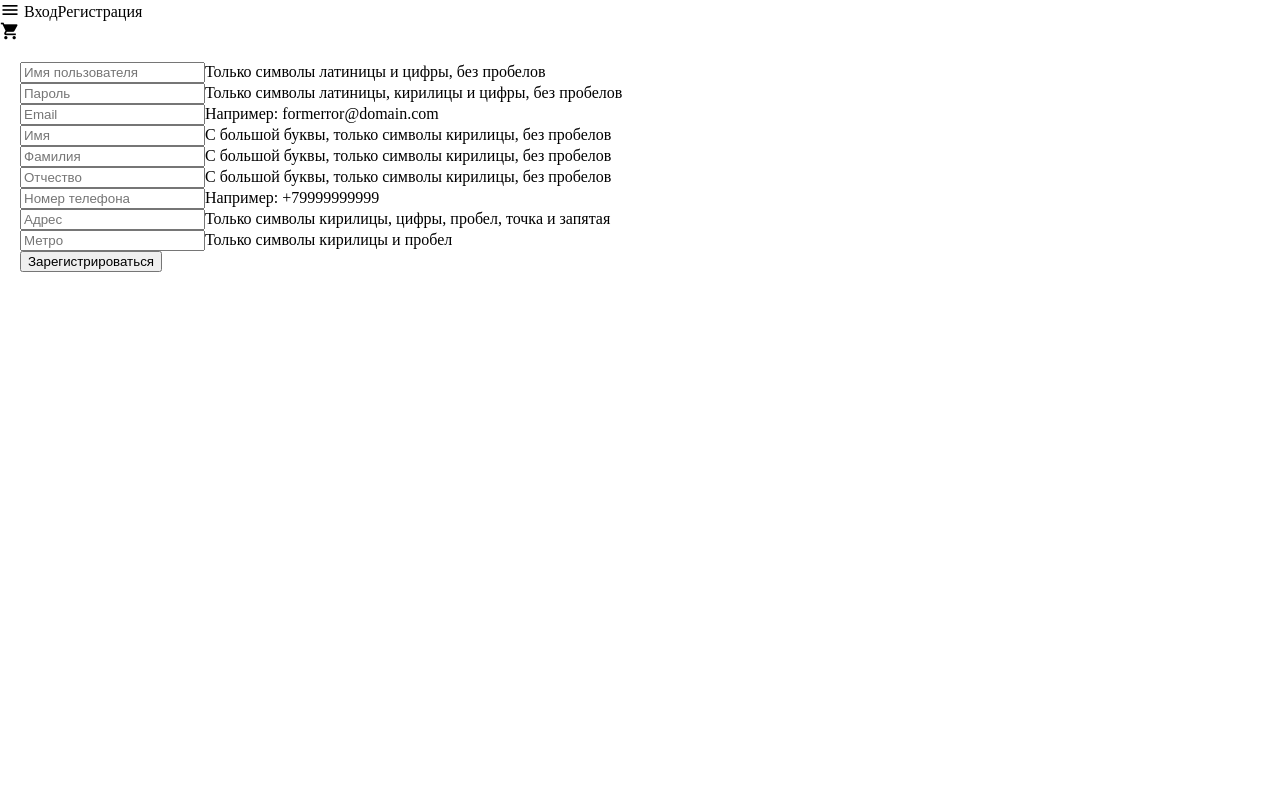
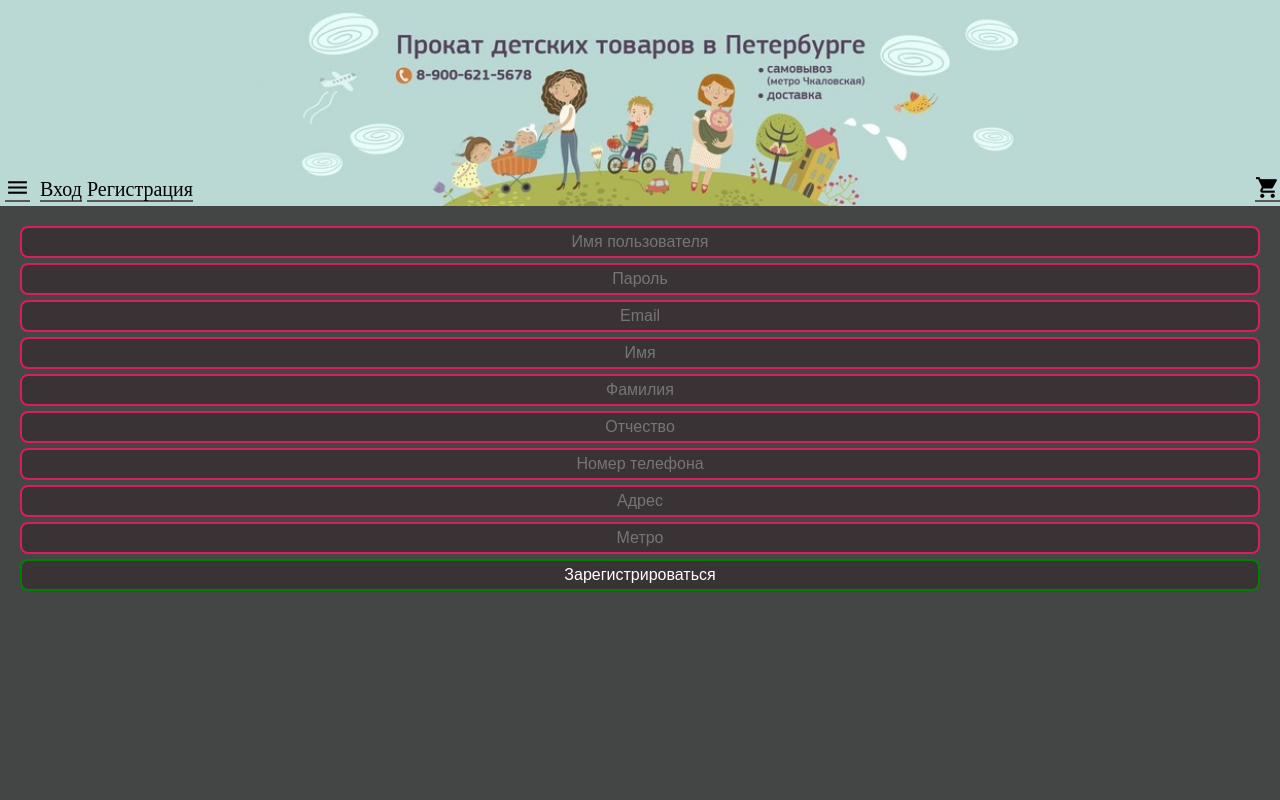
Before and after one commit to Slenderchat/detskayavsyachina, a PHP site: page /register in a window 1280 px wide. Run offline with PHP 8.4, Linux system fonts and the light colour scheme.

Commit message:
Переехал на новый хостинг, рестилизовал формы входа и регистрации исправил данные для входа в БД

```diff
--- a/login/dologin.php
+++ b/login/dologin.php
@@ -5,7 +5,7 @@
     }
     $username = $_POST['username'];
     $password = $_POST['password'];
-    $conn = new mysqli("localhost", "id6035521_detskayavsyachina", "detskayavsyachina", "id6035521_users");
+    $conn = new mysqli("a236477.mysql.mchost.ru", "a236477_1", "fwvm52cy9N5A", "a236477_1");
     $uname = $conn->query("SELECT username, email, password FROM credentails WHERE username='$username' OR email='$username'");
     $upass = $conn->query("SELECT password FROM credentails WHERE password='$password'");
     if($uname->num_rows == 1 && $upass->num_rows == 1){
--- a/novosti/index.php
+++ b/novosti/index.php
@@ -16,7 +16,7 @@
             <div class="content">
                 <?php
                 @$id = $_GET['id'];
-                $conn = new mysqli("localhost", "id6035521_detskayavsyachina", "detskayavsyachina", "id6035521_users");
+                $conn = new mysqli("a236477.mysql.mchost.ru", "a236477_1", "fwvm52cy9N5A", "a236477_1");
                 $conn->query("SET NAMES utf8");
                 $query = "SELECT * FROM news WHERE 1";
                 if(!empty($id)){
--- a/prodazha/tovar/index.php
+++ b/prodazha/tovar/index.php
@@ -1,7 +1,7 @@
 <?php
     @$id = $_GET['id'];
     if(!empty($id)) {
-        $conn = new mysqli("localhost", "id6035521_detskayavsyachina", "detskayavsyachina", "id6035521_users");
+        $conn = new mysqli("a236477.mysql.mchost.ru", "a236477_1", "fwvm52cy9N5A", "a236477_1");
         $conn->query("SET NAMES utf8");
         $query = "SELECT * FROM goods WHERE id = $id";
         $result = $conn->query($query)->fetch_assoc();
--- a/prodazha/updateTable.php
+++ b/prodazha/updateTable.php
@@ -2,7 +2,7 @@
     @$num = $_GET['num'];
     @$search = $_GET['search'];
     @$category = $_GET['category'];
-    $conn = new mysqli("localhost", "id6035521_detskayavsyachina", "detskayavsyachina", "id6035521_users");
+    $conn = new mysqli("a236477.mysql.mchost.ru", "a236477_1", "fwvm52cy9N5A", "a236477_1");
     $conn->query("SET NAMES utf8");
     $query = "SELECT id, name, description, price, thumb FROM goods WHERE 1";
     if($category == "Все"){
--- a/prokat/showCart.php
+++ b/prokat/showCart.php
@@ -2,7 +2,7 @@
     session_start();
     if(!empty($_SESSION['id'])) {
         $id = $_GET['id'];
-        $conn = new mysqli("localhost", "id6035521_detskayavsyachina", "detskayavsyachina", "id6035521_users");
+        $conn = new mysqli("a236477.mysql.mchost.ru", "a236477_1", "fwvm52cy9N5A", "a236477_1");
         $res = $conn->query("SELECT * FROM goods WHERE id=$id")->fetch_assoc();
         echo
         "<form class='goodiePopup' name=\"addtocart\" method='post' action='addtocart.php'>
--- a/prokat/tovar/index.php
+++ b/prokat/tovar/index.php
@@ -1,7 +1,7 @@
 <?php
     @$id = $_GET['id'];
     if(!empty($id)) {
-        $conn = new mysqli("localhost", "id6035521_detskayavsyachina", "detskayavsyachina", "id6035521_users");
+        $conn = new mysqli("a236477.mysql.mchost.ru", "a236477_1", "fwvm52cy9N5A", "a236477_1");
         $conn->query("SET NAMES utf8");
         $query = "SELECT * FROM goods WHERE id = $id";
         $result = $conn->query($query)->fetch_assoc();
--- a/prokat/updateTable.php
+++ b/prokat/updateTable.php
@@ -2,7 +2,7 @@
     @$num = $_GET['num'];
     @$search = $_GET['search'];
     @$category = $_GET['category'];
-    $conn = new mysqli("localhost", "id6035521_detskayavsyachina", "detskayavsyachina", "id6035521_users");
+    $conn = new mysqli("a236477.mysql.mchost.ru", "a236477_1", "fwvm52cy9N5A", "a236477_1");
     $conn->query("SET NAMES utf8");
     $query = "SELECT id, name, description, price, thumb FROM goods WHERE 1";
     if($category == "Все"){
--- a/register/doregister.php
+++ b/register/doregister.php
@@ -12,7 +12,7 @@
     $phonenumber = $_POST['phonenumber'];
     $address = $_POST['address'];
     $metro = $_POST['metro'];
-    $conn = new mysqli("localhost", "id6035521_detskayavsyachina", "detskayavsyachina", "id6035521_users");
+    $conn = new mysqli("a236477.mysql.mchost.ru", "a236477_1", "fwvm52cy9N5A", "a236477_1");
     if($conn->query("SELECT username, email, phonenumber FROM credentails WHERE username='$username' OR email='$email' OR phonenumber='$phonenumber'")->num_rows == 0){
         $conn->query("INSERT INTO credentails (username, password, email, firstname, lastname, thirdname, phonenumber, address, metro) VALUES ('$username', '$password', '$email', N'$firstname', N'$lastname', N'$thirdname', '$phonenumber', N'$address', N'$metro')");
         echo('<h3 class="registerinfo">Регистрация прошла успешно!</h3><br>');
--- a/register/index.php
+++ b/register/index.php
@@ -9,48 +9,40 @@
     <head>
         <?php include $_SERVER['DOCUMENT_ROOT'] . '/includes/head.html'; ?>
         <title>Регистрация</title>
-        <meta name="description" content="Регистрация" />
+        <meta name="description" id="description" content="Регистрация" />
     </head>
     <body onload="removeAd()">
-        <?php include $_SERVER['DOCUMENT_ROOT'] . '/includes/header.php'; ?>
-        <div class="stretchrow row">
-            <div class="table">
-                <div class="cell content">
-                    <form name="login" action="/doregister.php" method="post">
-                        <div class="formcontainer">
-                            <input class="formelement" type="text" name="username" required placeholder="Имя пользователя" maxlength="255" pattern="(([a-zA-Z0-9])+)"><span class="formerror">Только символы латиницы и цифры, без пробелов</span>
-                        </div>
-                        <div class="formcontainer">
-                            <input class="formelement" type="password" name="password" required placeholder="Пароль" maxlength="255" pattern="(([a-zA-Zа-яА-Я0-9])+)"><span class="formerror">Только символы латиницы, кирилицы и цифры, без пробелов</span>
-                        </div>
-                        <div class="formcontainer">
-                            <input class="formelement" type="text" name="email" required placeholder="Email" maxlength="50" pattern="(([a-zA-Z])+@([a-zA-Z])+\.([a-zA-Z])+)"><span class="formerror">Например: formerror@domain.com</span>
-                        </div>
-                        <div class="formcontainer">
-                            <input class="formelement" type="text" name="firstname" required placeholder="Имя" maxlength="30" pattern="([А-Я]([а-я])+)"><span class="formerror">С большой буквы, только символы кирилицы, без пробелов</span>
-                        </div>
-                        <div class="formcontainer">
-                            <input class="formelement" type="text" name="lastname" required maxlength="30" placeholder="Фамилия" pattern="([А-Я]([а-я])+)"><span class="formerror">С большой буквы, только символы кирилицы, без пробелов</span>
-                        </div>
-                        <div class="formcontainer">
-                            <input class="formelement" type="text" name="thirdname" required placeholder="Отчество" maxlength="30" pattern="([А-Я]([а-я])+)"><span class="formerror">С большой буквы, только символы кирилицы, без пробелов</span>
-                        </div>
-                        <div class="formcontainer">
-                            <input class="formelement" type="tel" name="phonenumber" placeholder="Номер телефона" required maxlength="12" pattern="(\+7([0-9]){10})"><span class="formerror">Например: +79999999999</span>
-                        </div>
-                        <div class="formcontainer">
-                            <input class="formelement" type="text" name="address" placeholder="Адрес" required maxlength="255" pattern="(([а-яА-Я0-9 .,])+)"><span class="formerror">Только символы кирилицы, цифры, пробел, точка и запятая</span>
-                        </div>
-                        <div class="formcontainer">
-                            <input class="formelement" type="text" name="metro" placeholder="Метро" required maxlength="50" pattern="(([а-я А-Я])+)"><span class="formerror">Только символы кирилицы и пробел</span>
-                        </div>
-                        <div class="formcontainer">
-                            <input class="formelement" type="submit" value="Зарегистрироваться">
-                        </div>
-                    </form>
-                </div>
+        <header>
+            <?php include $_SERVER['DOCUMENT_ROOT'] . '/includes/header.php'; ?>
+        </header>
+        <div class="wrap">
+            <div class="menu">
+                <?php include $_SERVER['DOCUMENT_ROOT'] . '/includes/menu.php'; ?>
+            </div>
+            <div class="content">
+                <form name="login" action="doregister.php" method="post" class="userForm">
+                    <label for="username">Только символы латиницы и цифры, без пробелов</label>
+                    <input type="text" name="username" id="username" required placeholder="Имя пользователя" maxlength="255" pattern="(([a-zA-Z0-9])+)">
+                    <label for="password">Только символы латиницы, кирилицы и цифры, без пробелов</label>
+                    <input type="password" name="password" id="password" required placeholder="Пароль" maxlength="255" pattern="(([a-zA-Zа-яА-Я0-9])+)">
+                    <label for="email">Например: formerror@domain.com</label>
+                    <input type="text" name="email" id="email" required placeholder="Email" maxlength="50" pattern="(([a-zA-Z])+@([a-zA-Z])+\.([a-zA-Z])+)">
+                    <label for="firstname">С большой буквы, только символы кирилицы, без пробелов</label>
+                    <input type="text" name="firstname" id="firstname" required placeholder="Имя" maxlength="30" pattern="([А-Я]([а-я])+)">
+                    <label for="lastname">С большой буквы, только символы кирилицы, без пробелов</label>
+                    <input type="text" name="lastname" id="lastname" required maxlength="30" placeholder="Фамилия" pattern="([А-Я]([а-я])+)">
+                    <label for="thirdname">С большой буквы, только символы кирилицы, без пробелов</label>
+                    <input type="text" name="thirdname" id="thirdname" required placeholder="Отчество" maxlength="30" pattern="([А-Я]([а-я])+)">
+                    <label for="phonenumber">Например: +79999999999</label>
+                    <input type="tel" name="phonenumber" id="phonenumber" placeholder="Номер телефона" required maxlength="12" pattern="(\+7([0-9]){10})">
+                    <label for="address">Только символы кирилицы, цифры, пробел, точка и запятая</label>
+                    <input type="text" name="address" id="address" placeholder="Адрес" required maxlength="255" pattern="(([а-яА-Я0-9 .,])+)">
+                    <label for="metro">Только символы кирилицы, запятая и пробел</label>
+                    <input type="text" name="metro" id="metro" placeholder="Метро" required maxlength="50" pattern="(([а-я А-Я])+)">
+                    <input type="submit" value="Зарегистрироваться">
+                </form>
             </div>
         </div>
-        <script src="/scripts/index.js"></script>
+    <script src="/scripts/index.js"></script>
     </body>
 </html>
--- a/stylesheets/index.css
+++ b/stylesheets/index.css
@@ -175,6 +175,31 @@ header .headerwrap{
     right: -20px;
     top:50%;
 }
+.userForm{
+    display: flex;
+    flex-flow: column nowrap;
+    align-items: center;
+}
+.userForm input{
+    text-align: center;
+    padding: 5px;
+    font-size: 1rem;
+    color: white;
+    background-color: #3A3335;
+    border: #3A3335 solid 2px;
+    border-radius: 8px;
+    width: 100%;
+    margin-bottom: 5px;
+}
+.userForm input:invalid{
+    border-color: #D81E5B;
+}
+.userForm input:valid{
+    border-color: green;
+}
+.userForm label{
+    display: none;
+}
 @media screen and (min-width: 375px){
     header{
         height: 100px;
```
Also changed, not shown: login/index.php (+14 -17 lines).
